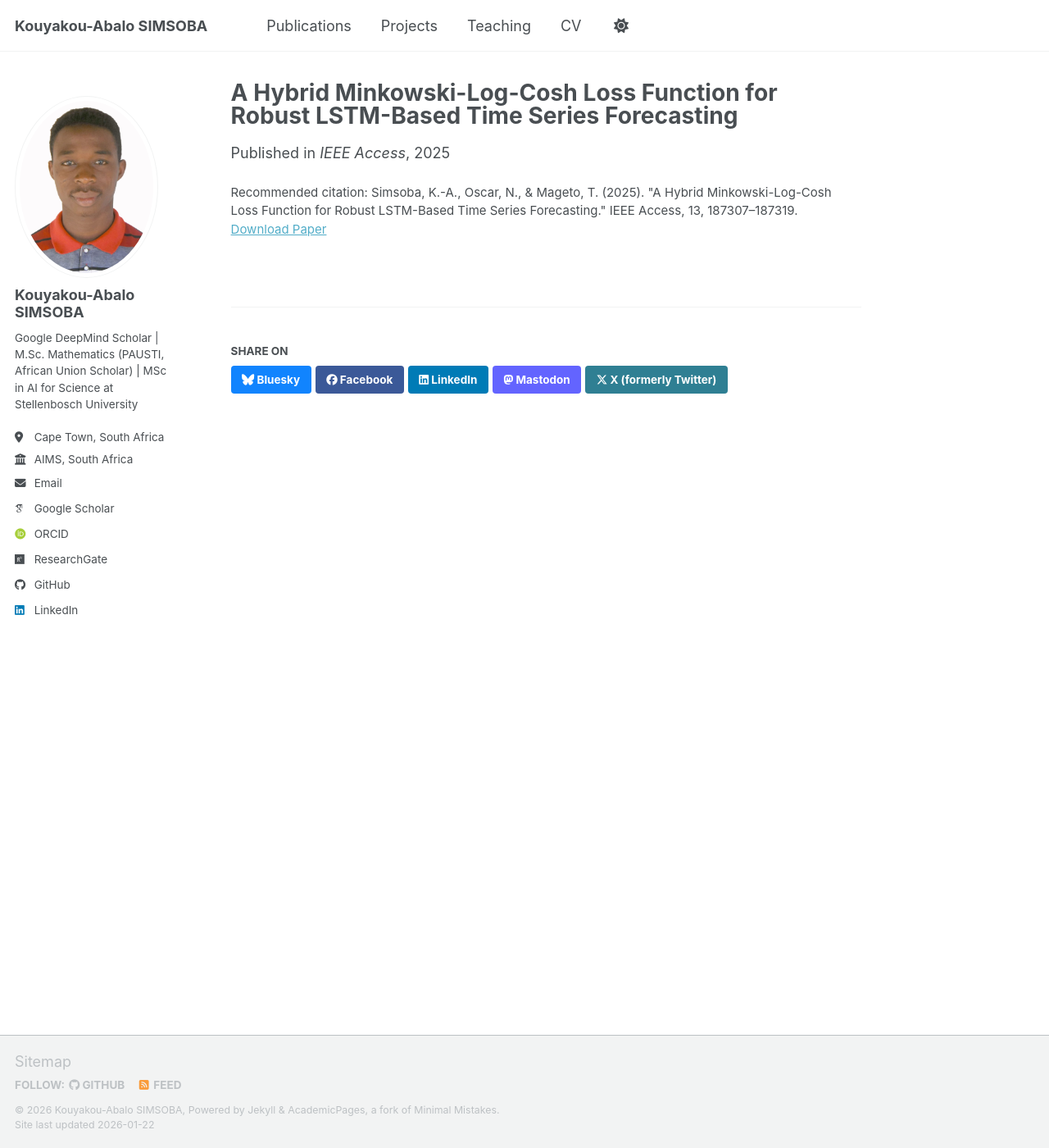
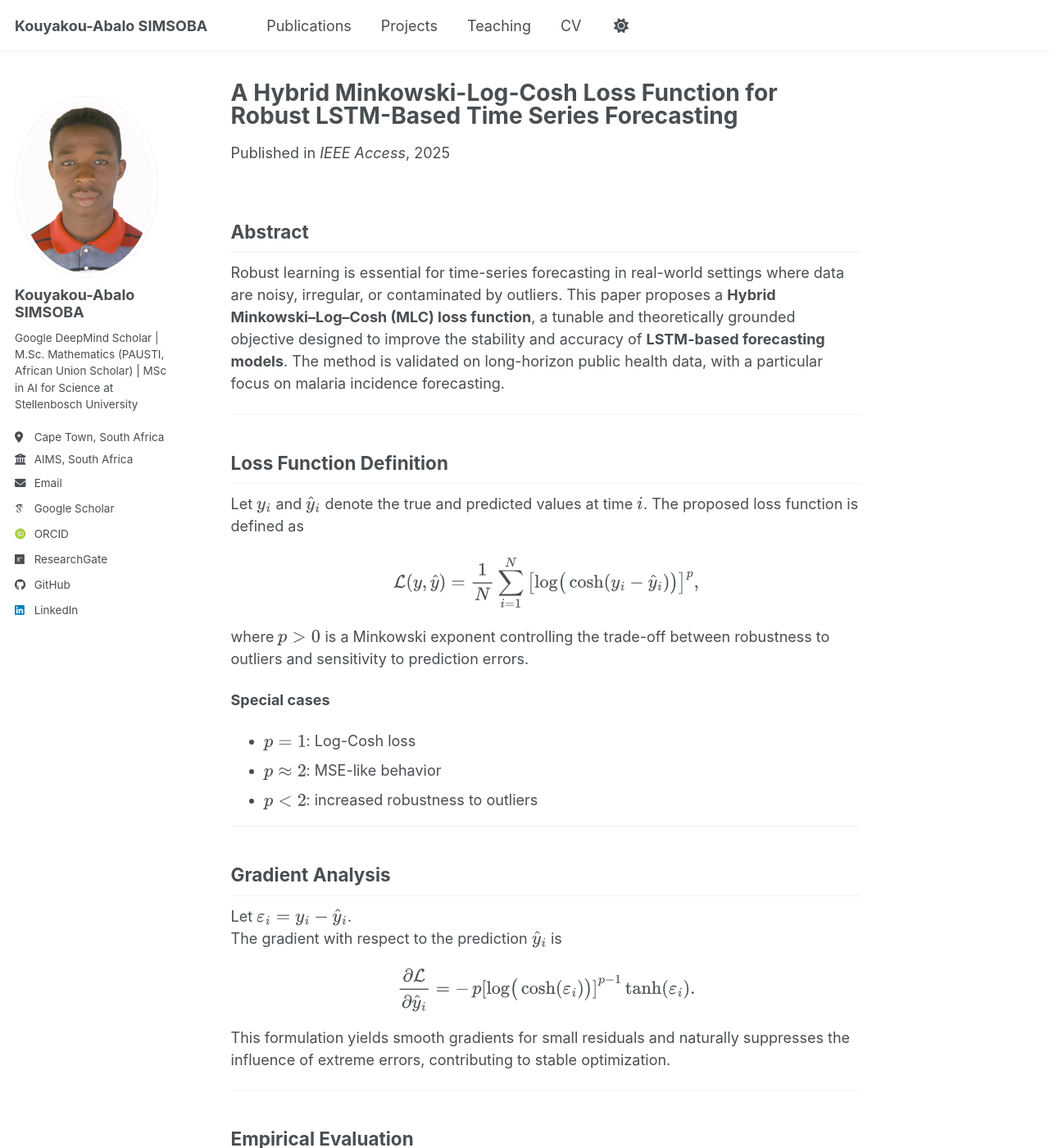
Before and after one commit to simsoba-research/simsoba-research.github.io, a Jekyll site: the page built from _publications/2009-10-01-paper-title-number-1.md, in a window 1280 px wide and 1400 px high. Shown: the whole window at 82% size. Built offline with Jekyll 4.4.1, drawn with Linux system fonts in a browser that asks for light colours; some web fonts are replaced; a script bundle is joined from its source files by our own code; library files that are not in the unit come from our copies; some of the changed text lies outside the part shown.

Commit message:
Update 2009-10-01-paper-title-number-1.md

```diff
--- a/_publications/2009-10-01-paper-title-number-1.md
+++ b/_publications/2009-10-01-paper-title-number-1.md
@@ -4,10 +4,93 @@ collection: publications
 category: manuscripts
 permalink: /publication/2025-hybrid-minkowski-log-cosh
 excerpt: >
-  This research introduces a novel Hybrid Minkowski–Log–Cosh (MLC) loss function for robust LSTM-based time series forecasting in noisy environments. The loss function, defined as $\mathcal{L}(y,\hat{y}) = \frac{1}{N}\sum_{i=1}^{N} [\log(\cosh(y_i - \hat{y}_i))]^p$, provides a tunable framework where parameter $p$ controls the trade-off between outlier robustness and error sensitivity. Validated on 11 years of malaria incidence data, MLC achieves 18.23% MAPE (vs. 20.96% for MSE) in clean data regimes and reduces mispredicted cases by approximately 117,000 in outlier-contaminated scenarios. The method maintains $\mathcal{O}(N)$ computational complexity while offering explicit gradient analysis and plug-and-play compatibility with deep learning models.
+  This paper introduces a Hybrid Minkowski–Log–Cosh (MLC) loss function for
+  robust LSTM-based time series forecasting under noisy and outlier-contaminated
+  conditions. The proposed method provides a tunable trade-off between robustness
+  and error sensitivity and is validated on long-horizon malaria incidence data,
+  demonstrating improved accuracy and stability over standard loss functions.
 date: 2025-02-15
 venue: 'IEEE Access'
 paperurl: 'https://doi.org/10.1109/ACCESS.2025.3626795'
 citation: 'Simsoba, K.-A., Oscar, N., & Mageto, T. (2025). "A Hybrid Minkowski-Log-Cosh Loss Function for Robust LSTM-Based Time Series Forecasting." IEEE Access, 13, 187307–187319.'
 mathjax: true
 ---
+
+## Abstract
+
+Robust learning is essential for time-series forecasting in real-world settings
+where data are noisy, irregular, or contaminated by outliers. This paper proposes
+a **Hybrid Minkowski–Log–Cosh (MLC) loss function**, a tunable and theoretically
+grounded objective designed to improve the stability and accuracy of
+**LSTM-based forecasting models**. The method is validated on long-horizon public
+health data, with a particular focus on malaria incidence forecasting.
+
+---
+
+## Loss Function Definition
+
+Let $y_i$ and $\hat{y}_i$ denote the true and predicted values at time $i$.
+The proposed loss function is defined as
+
+$$
+\mathcal{L}(y,\hat{y})
+=
+\frac{1}{N}\sum_{i=1}^{N}
+\left[\log\!\big(\cosh(y_i - \hat{y}_i)\big)\right]^p,
+$$
+
+where $p > 0$ is a Minkowski exponent controlling the trade-off between robustness
+to outliers and sensitivity to prediction errors.
+
+**Special cases**
+- $p = 1$: Log-Cosh loss
+- $p \approx 2$: MSE-like behavior
+- $p < 2$: increased robustness to outliers
+
+---
+
+## Gradient Analysis
+
+Let $\varepsilon_i = y_i - \hat{y}_i$.
+The gradient with respect to the prediction $\hat{y}_i$ is
+
+$$
+\frac{\partial \mathcal{L}}{\partial \hat{y}_i}
+=
+-\,p
+\left[\log\!\big(\cosh(\varepsilon_i)\big)\right]^{p-1}
+\tanh(\varepsilon_i).
+$$
+
+This formulation yields smooth gradients for small residuals and naturally
+suppresses the influence of extreme errors, contributing to stable optimization.
+
+---
+
+## Empirical Evaluation
+
+The proposed loss was evaluated using **LSTM models** on **monthly malaria
+incidence data (2013–2023)**.
+
+- **Clean data regime:**
+  MAPE reduced to **18.23%**, compared to **20.96%** under MSE.
+
+- **Outlier-contaminated regime:**
+  Approximately **117,000 fewer mispredicted cases** relative to MSE.
+
+- **Computational efficiency:**
+  Training complexity remains $\mathcal{O}(N)$, matching standard regression
+  losses.
+
+---
+
+## Key Contributions
+
+- Novel hybrid loss function with tunable robustness
+- Explicit gradient analysis explaining optimization stability
+- Improved forecasting accuracy on real public health data
+- Plug-and-play compatibility with LSTM and deep learning models
+
+---
+
+[Access the full paper here](https://doi.org/10.1109/ACCESS.2025.3626795)
```
